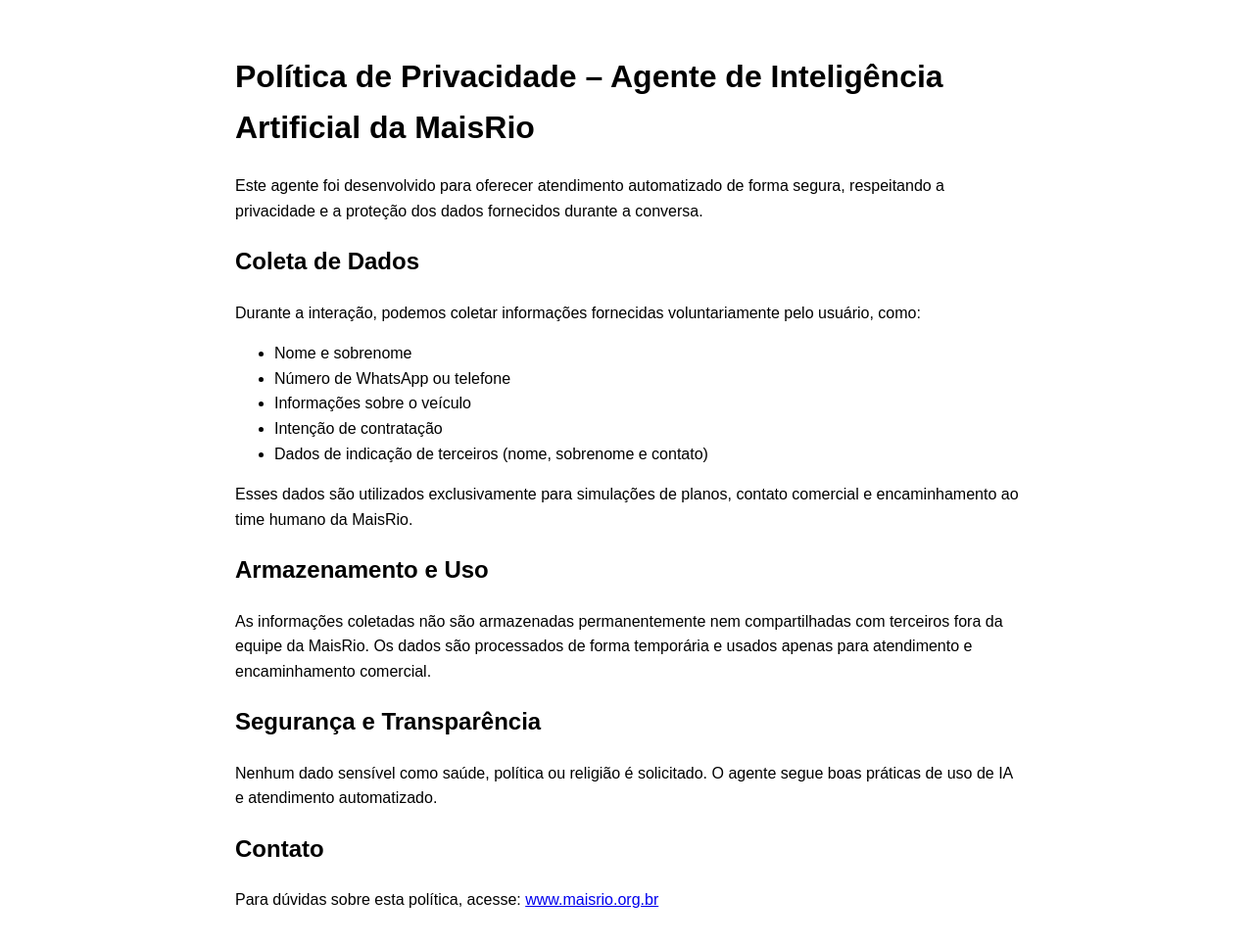
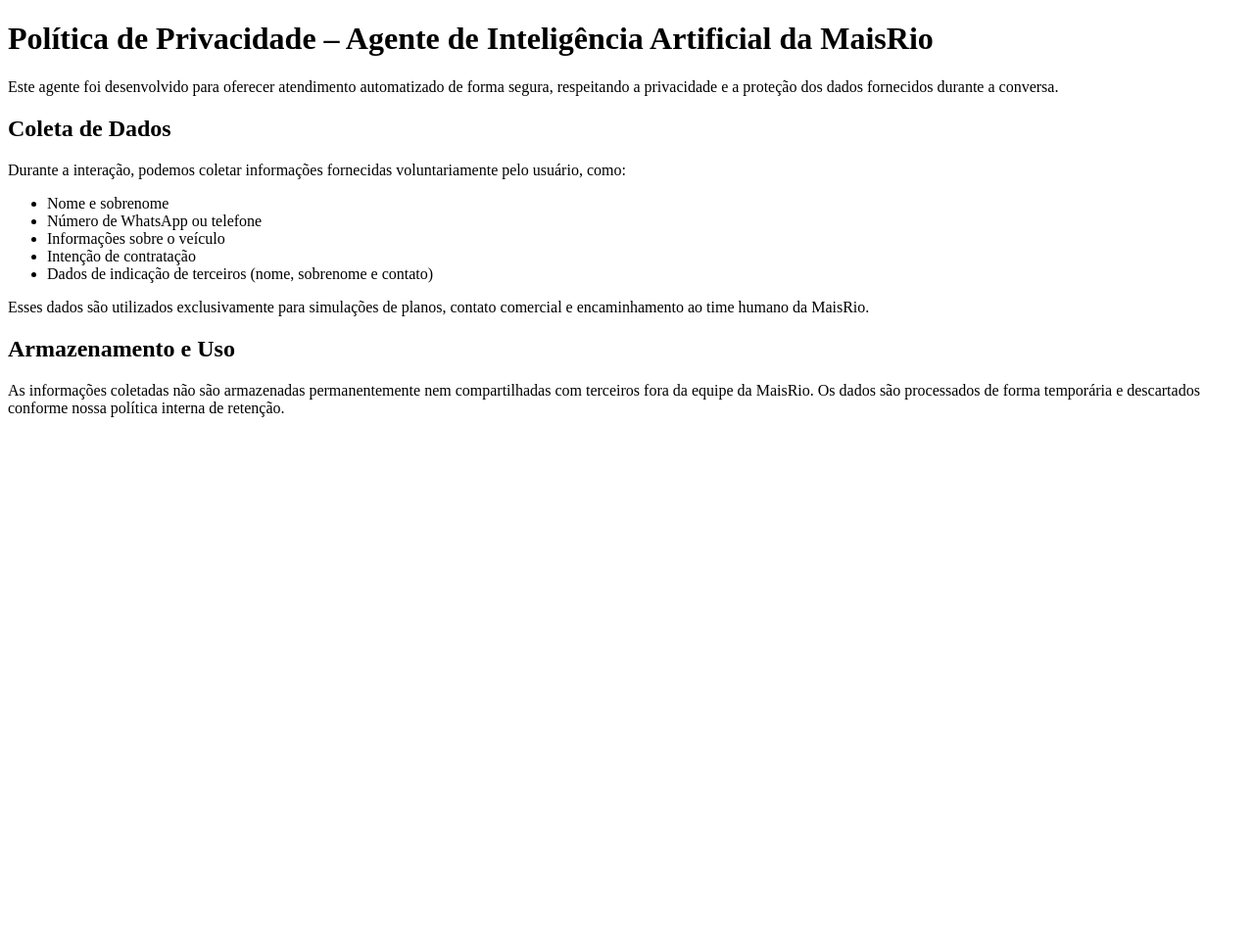
Before and after one commit to digiworksbr/politica-privacidade-maisrio, a plain HTML site: page index.html in a window 1280 px wide. Shown: the whole page at 98% size. After the commit the page ends 800 px from the top, so only its background shows below. Drawn offline with Linux system fonts and the light colour scheme.

Commit message:
Update index.html

```diff
--- a/index.html
+++ b/index.html
@@ -1,17 +1,14 @@
 <!DOCTYPE html>
 <html lang="pt-BR">
   <head>
-  <meta charset="UTF-8">
-  <meta name="viewport" content="width=device-width, initial-scale=1.0">
-  <meta name="description" content="Política de Privacidade do Agente de Inteligência Artificial da MaisRio.">
-  <meta property="og:title" content="Política de Privacidade – MaisRio IA">
-  <meta property="og:description" content="Página oficial da política de privacidade do agente automatizado da MaisRio.">
-  <meta property="og:type" content="website">
-  <title>Política de Privacidade – Agente de Inteligência Artificial da MaisRio</title>
+    <meta charset="UTF-8" />
+    <meta name="viewport" content="width=device-width, initial-scale=1.0" />
+    <meta name="robots" content="noindex,nofollow" />
+    <meta name="description" content="Política de Privacidade – Agente de Inteligência Artificial da MaisRio">
+    <title>Política de Privacidade – Agente de IA da MaisRio</title>
   </head>
-<body style="font-family: Arial, sans-serif; padding: 2rem; max-width: 800px; margin: auto; line-height: 1.6;">
+  <body>
     <h1>Política de Privacidade – Agente de Inteligência Artificial da MaisRio</h1>
-
     <p>Este agente foi desenvolvido para oferecer atendimento automatizado de forma segura, respeitando a privacidade e a proteção dos dados fornecidos durante a conversa.</p>
 
     <h2>Coleta de Dados</h2>
@@ -26,12 +23,6 @@
     <p>Esses dados são utilizados exclusivamente para simulações de planos, contato comercial e encaminhamento ao time humano da MaisRio.</p>
 
     <h2>Armazenamento e Uso</h2>
-  <p>As informações coletadas não são armazenadas permanentemente nem compartilhadas com terceiros fora da equipe da MaisRio. Os dados são processados de forma temporária e usados apenas para atendimento e encaminhamento comercial.</p>
-
-  <h2>Segurança e Transparência</h2>
-  <p>Nenhum dado sensível como saúde, política ou religião é solicitado. O agente segue boas práticas de uso de IA e atendimento automatizado.</p>
-
-  <h2>Contato</h2>
-  <p>Para dúvidas sobre esta política, acesse: <a href="https://maisrio.org.br" target="_blank">www.maisrio.org.br</a></p>
+    <p>As informações coletadas não são armazenadas permanentemente nem compartilhadas com terceiros fora da equipe da MaisRio. Os dados são processados de forma temporária e descartados conforme nossa política interna de retenção.</p>
   </body>
 </html>
```
Lines whose indentation alone changed are shown as unchanged.
